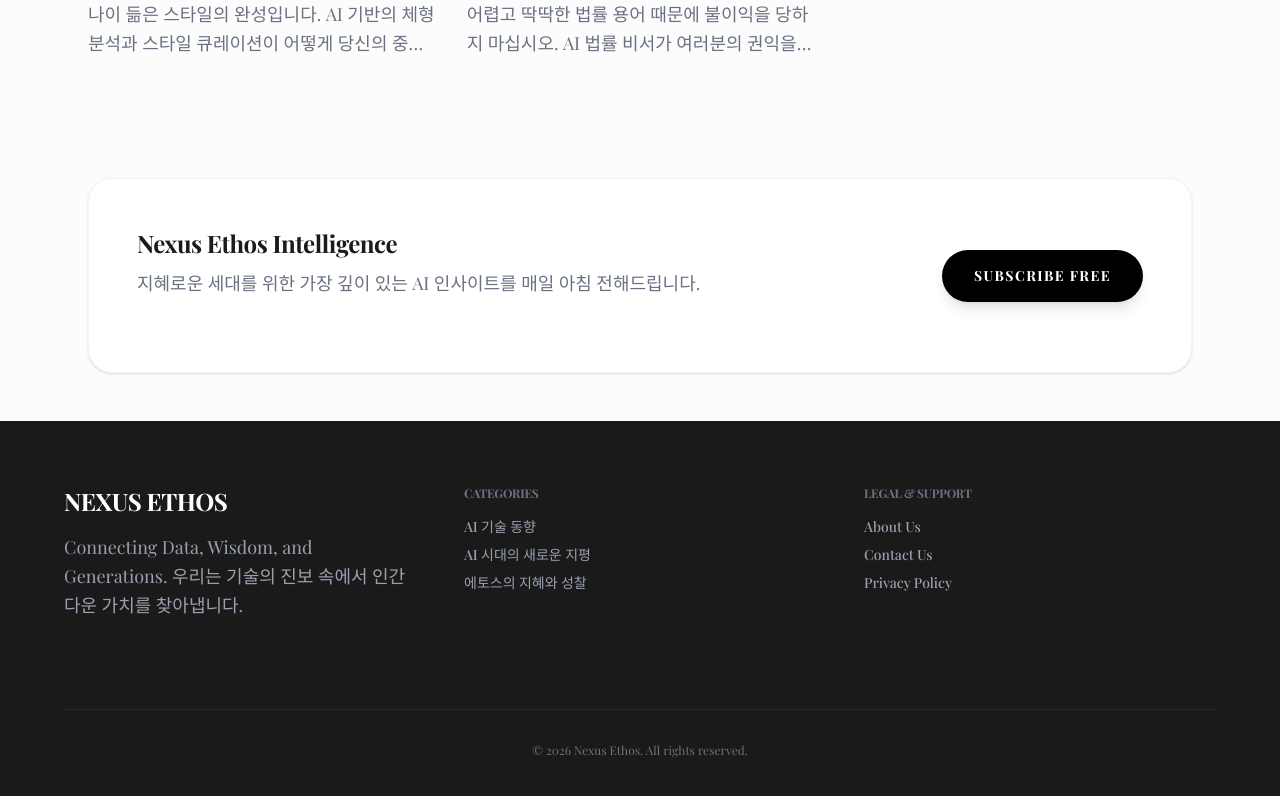
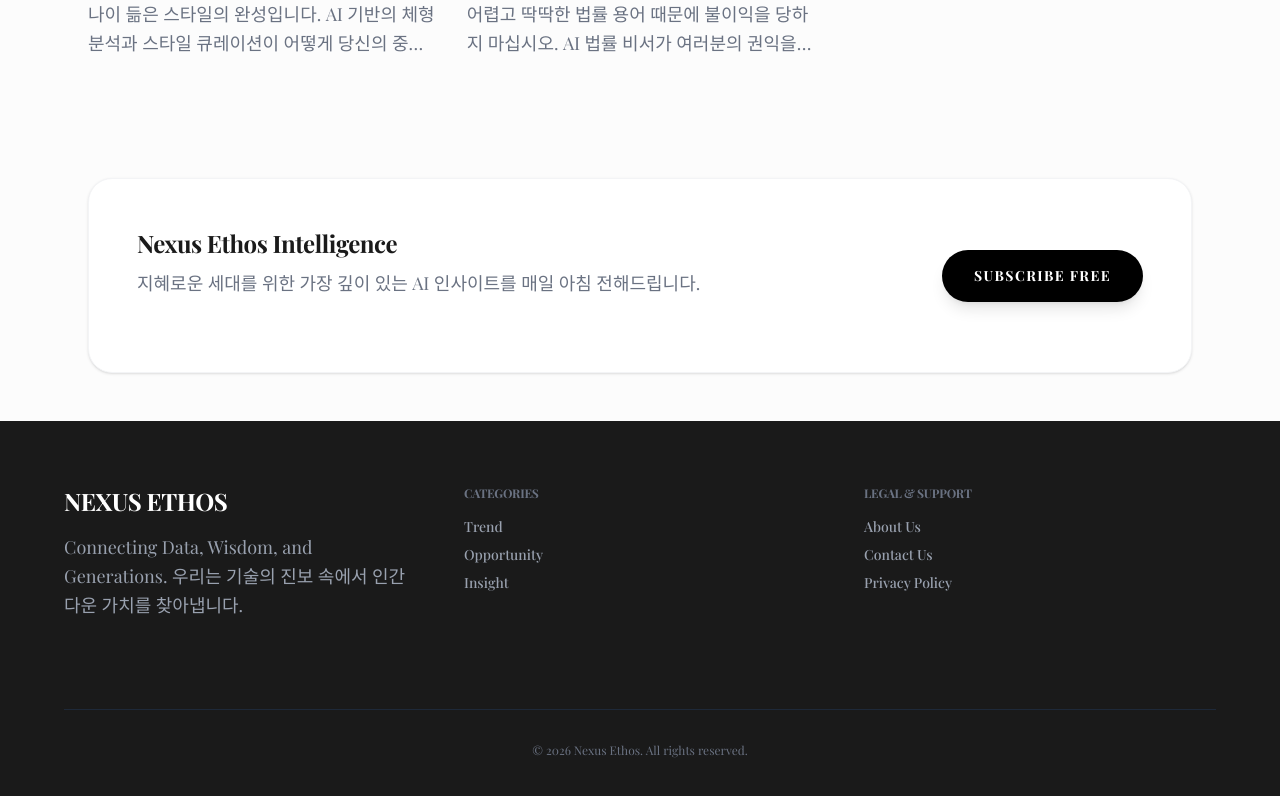
Before and after one commit to grit24365/nexus-ethos, a Next.js app: page / in a window 1280 px wide. Shown: the part 5279-6075 px from the top of the page. Built offline with nearby package versions, Linux system fonts and the light colour scheme; no server answers; a web font is replaced by a local one.

Commit message:
Refactor: Update footer category links to English for brand consistency

```diff
--- a/src/app/layout.tsx
+++ b/src/app/layout.tsx
@@ -102,9 +102,9 @@ export default function RootLayout({
               <div className="space-y-4">
                 <h3 className="text-xs font-bold uppercase tracking-[0.2em] text-gray-500">Categories</h3>
                 <ul className="space-y-2 text-sm text-gray-400 font-medium">
-                  <li><a href="/category/trends" className="hover:text-white transition">AI 기술 동향</a></li>
-                  <li><a href="/category/opportunity" className="hover:text-white transition">AI 시대의 새로운 지평</a></li>
-                  <li><a href="/category/insight" className="hover:text-white transition">에토스의 지혜와 성찰</a></li>
+                  <li><a href="/category/trends" className="hover:text-white transition">Trend</a></li>
+                  <li><a href="/category/opportunity" className="hover:text-white transition">Opportunity</a></li>
+                  <li><a href="/category/insight" className="hover:text-white transition">Insight</a></li>
                 </ul>
               </div>
               <div className="space-y-4">
```
